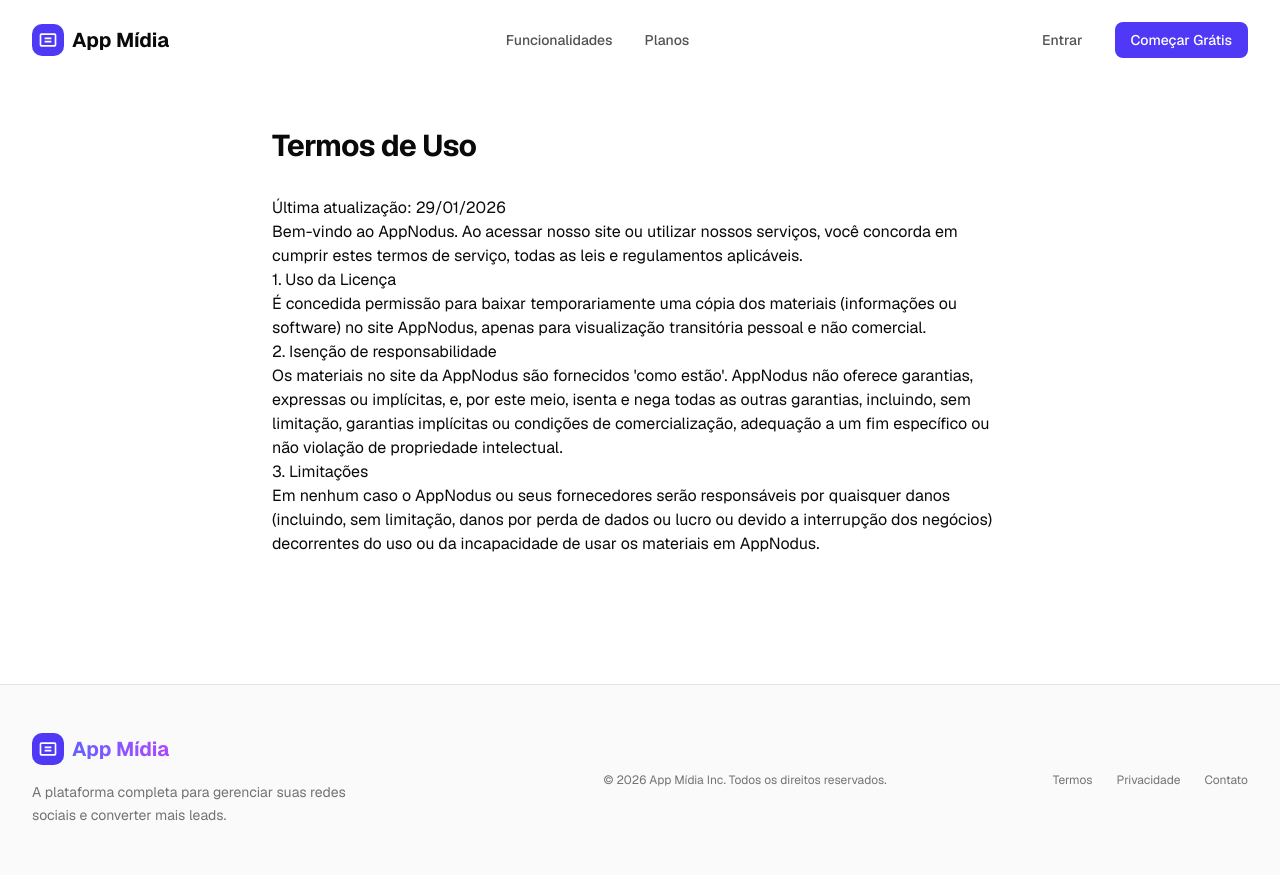
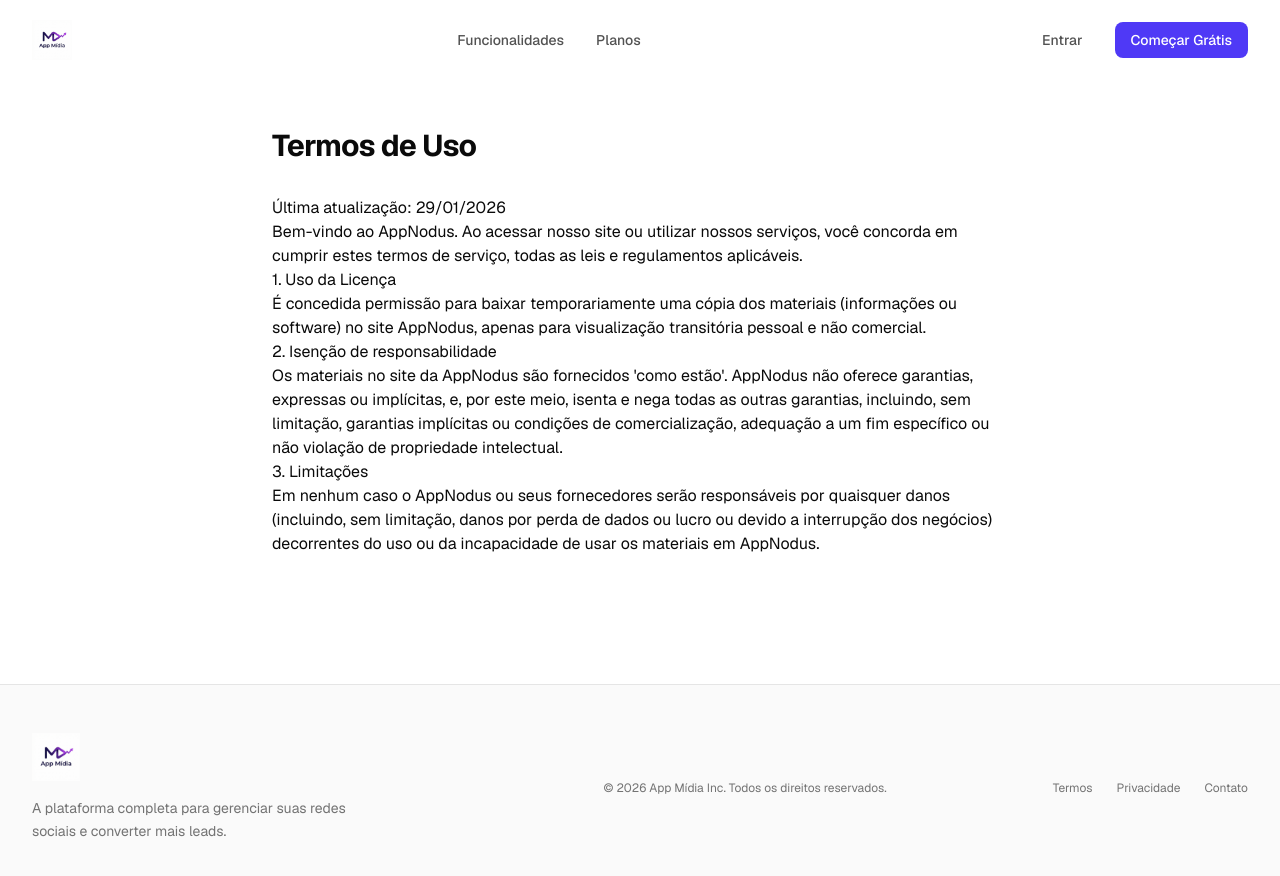
Before and after one commit to ilsonbrandao/appnodus, a Next.js app: page /terms in a window 1280 px wide. Shown: the top 876 px of the page. Built offline with nearby package versions, Linux system fonts and the light colour scheme.

Commit message:
feat: implement selected brand logo

```diff
--- a/app/dashboard/layout.tsx
+++ b/app/dashboard/layout.tsx
@@ -1,4 +1,6 @@
 import React from 'react';
+import Link from 'next/link';
+import Image from 'next/image';
 import { createClient } from '@/utils/supabase/server';
 import { redirect } from 'next/navigation';
 import { db } from '@/lib/db';
@@ -37,15 +39,18 @@
 
             <div className="flex-1 flex flex-col h-full overflow-hidden">
                 {/* Header Mobile (Visible only on Mobile) */}
+
+
                 <header className="md:hidden flex items-center justify-between p-4 border-b border-neutral-200 dark:border-neutral-800 bg-white dark:bg-neutral-950">
-                    <div className="flex items-center gap-2 text-indigo-600 dark:text-indigo-400">
-                        <div className="flex size-6 items-center justify-center rounded-md bg-indigo-600">
-                            <svg xmlns="http://www.w3.org/2000/svg" viewBox="0 0 24 24" fill="currentColor" className="size-3.5 text-white">
-                                <path d="M4 4h16a2 2 0 012 2v12a2 2 0 01-2 2H4a2 2 0 01-2-2V6a2 2 0 012-2zm0 2v12h16V6H4zm4 3h8v2H8V9zm0 4h8v2H8v-2z" />
-                            </svg>
-                        </div>
-                        <span className="font-bold text-lg text-neutral-900 dark:text-white">App Mídia</span>
-                    </div>
+                    <Link href="/dashboard" className="flex items-center gap-2">
+                        <Image
+                            src="/logo.png"
+                            alt="App Mídia"
+                            width={120}
+                            height={32}
+                            className="h-8 w-auto object-contain"
+                        />
+                    </Link>
                     <MobileSidebar user={user as any} profileName={profileName || ''} />
                 </header>
 
--- a/app/login/page.tsx
+++ b/app/login/page.tsx
@@ -2,6 +2,7 @@
 
 import Link from 'next/link';
 import { useState, Suspense } from 'react';
+import Image from 'next/image';
 import { login, signup, resetPassword } from './actions';
 import { Button } from '@/components/ui/button';
 import { Input } from '@/components/ui/input';
@@ -108,13 +109,17 @@
 
     return (
         <Card className="w-full max-w-md shadow-xl border-neutral-200 dark:border-neutral-800 transition-all duration-300">
-            <CardHeader>
-                <div className="flex justify-center mb-4">
-                    <div className="size-12 bg-indigo-600 rounded-xl flex items-center justify-center text-white shadow-lg shadow-indigo-200 dark:shadow-none">
-                        <Lock className="size-6" />
-                    </div>
+            <CardHeader className="flex flex-col items-center">
+                <div className="mb-6 relative w-48 h-16">
+                    <Image
+                        src="/logo.png"
+                        alt="App Mídia"
+                        fill
+                        className="object-contain"
+                        priority
+                    />
                 </div>
-                <CardTitle className="text-2xl font-bold text-center">Acesso ao App Mídia</CardTitle>
+                <CardTitle className="text-2xl font-bold text-center sr-only">Acesso ao App Mídia</CardTitle>
                 <p className="text-center text-neutral-500 mt-2 text-sm">Gerencie suas vendas e redes sociais em um só lugar.</p>
             </CardHeader>
             <CardContent>
--- a/components/dashboard/DashboardSidebar.tsx
+++ b/components/dashboard/DashboardSidebar.tsx
@@ -2,6 +2,7 @@
 
 import React, { useState } from 'react';
 import Link from 'next/link';
+import Image from 'next/image';
 import { usePathname } from 'next/navigation';
 import { LayoutDashboard, Users, Calendar, Settings, Menu } from 'lucide-react';
 import { LogoutButton } from '@/components/dashboard/LogoutButton';
@@ -64,14 +65,15 @@
         <div className="flex flex-col h-full">
             {/* Sidebar Header */}
             <div className="flex h-16 items-center border-b border-neutral-200 dark:border-neutral-800 px-6">
-                <div className="flex items-center gap-2 font-bold text-xl text-indigo-600 dark:text-indigo-400">
-                    <div className="flex size-8 items-center justify-center rounded-lg bg-indigo-600 text-white">
-                        <svg xmlns="http://www.w3.org/2000/svg" viewBox="0 0 24 24" fill="currentColor" className="size-5">
-                            <path d="M4 4h16a2 2 0 012 2v12a2 2 0 01-2 2H4a2 2 0 01-2-2V6a2 2 0 012-2zm0 2v12h16V6H4zm4 3h8v2H8V9zm0 4h8v2H8v-2z" />
-                        </svg>
-                    </div>
-                    <span className="text-neutral-900 dark:text-white">App Mídia</span>
-                </div>
+                <Link href="/dashboard" className="flex items-center gap-2">
+                    <Image
+                        src="/logo.png"
+                        alt="App Mídia"
+                        width={140}
+                        height={40}
+                        className="h-8 w-auto object-contain"
+                    />
+                </Link>
             </div>
             <div className="p-6 flex flex-col flex-1">
                 <nav className="space-y-1">
--- a/components/home/Footer.tsx
+++ b/components/home/Footer.tsx
@@ -1,4 +1,5 @@
 import Link from 'next/link';
+import Image from 'next/image';
 
 export function Footer() {
     return (
@@ -6,23 +7,24 @@
             <div className="max-w-7xl mx-auto py-12 px-4 sm:px-6 lg:px-8">
                 <div className="flex flex-col md:flex-row justify-between items-center">
                     <div className="md:w-1/3 mb-8 md:mb-0">
-                        <div className="flex items-center gap-2 mb-4">
-                            <div className="size-8 bg-indigo-600 rounded-lg flex items-center justify-center text-white">
-                                <svg xmlns="http://www.w3.org/2000/svg" viewBox="0 0 24 24" fill="currentColor" className="size-5">
-                                    <path d="M4 4h16a2 2 0 012 2v12a2 2 0 01-2 2H4a2 2 0 01-2-2V6a2 2 0 012-2zm0 2v12h16V6H4zm4 3h8v2H8V9zm0 4h8v2H8v-2z" />
-                                </svg>
-                            </div>
-                            <span className="text-xl font-bold bg-clip-text text-transparent bg-gradient-to-r from-indigo-500 to-purple-500">
-                                App Mídia
-                            </span>
-                        </div>
+                        <Link href="/" className="mb-4 block">
+                            <Image
+                                src="/logo.png"
+                                alt="App Mídia"
+                                width={180}
+                                height={60}
+                                className="h-12 w-auto object-contain"
+                            />
+                        </Link>
                         <p className="text-neutral-500 dark:text-neutral-400 text-sm leading-relaxed max-w-xs">
                             A plataforma completa para gerenciar suas redes sociais e converter mais leads.
                         </p>
                     </div>
+
                     <p className="text-xs text-neutral-500 dark:text-neutral-400">
                         &copy; {new Date().getFullYear()} App Mídia Inc. Todos os direitos reservados.
                     </p>
+
                     <div className="flex gap-6 mt-4 md:mt-0">
                         <Link href="/terms" className="text-xs text-neutral-500 hover:text-neutral-900 dark:hover:text-white transition-colors">Termos</Link>
                         <Link href="/privacy" className="text-xs text-neutral-500 hover:text-neutral-900 dark:hover:text-white transition-colors">Privacidade</Link>
--- a/components/home/Header.tsx
+++ b/components/home/Header.tsx
@@ -1,4 +1,5 @@
 import Link from 'next/link';
+import Image from 'next/image';
 import { Button } from '@/components/ui/button';
 
 export function Header() {
@@ -6,13 +7,14 @@
         <header className="fixed top-0 w-full z-50 bg-white/50 dark:bg-neutral-950/50 backdrop-blur-md border-b border-transparent dark:border-neutral-800 transition-all duration-300">
             <div className="max-w-7xl mx-auto px-4 sm:px-6 lg:px-8">
                 <div className="flex justify-between items-center h-20">
-                    <Link href="/" className="flex items-center gap-2 font-bold text-xl">
-                        <div className="size-8 bg-indigo-600 rounded-lg flex items-center justify-center text-white">
-                            <svg xmlns="http://www.w3.org/2000/svg" viewBox="0 0 24 24" fill="currentColor" className="size-5">
-                                <path d="M4 4h16a2 2 0 012 2v12a2 2 0 01-2 2H4a2 2 0 01-2-2V6a2 2 0 012-2zm0 2v12h16V6H4zm4 3h8v2H8V9zm0 4h8v2H8v-2z" />
-                            </svg>
-                        </div>
-                        App Mídia
+                    <Link href="/" className="flex items-center gap-2">
+                        <Image
+                            src="/logo.png"
+                            alt="App Mídia"
+                            width={140}
+                            height={40}
+                            className="h-10 w-auto object-contain"
+                        />
                     </Link>
 
                     <nav className="hidden md:flex gap-8">
```
Also changed, not shown: public/logo.png (added).
